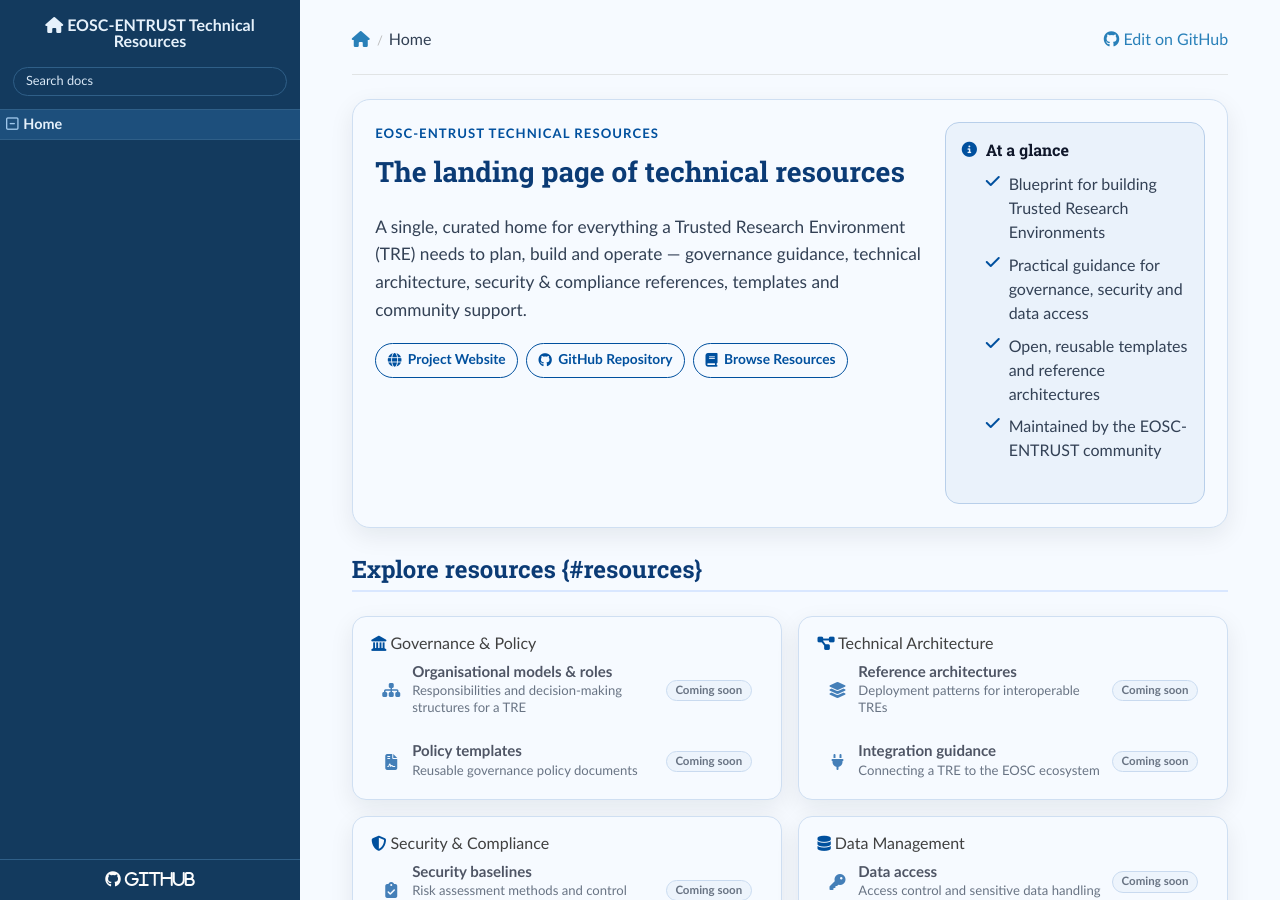
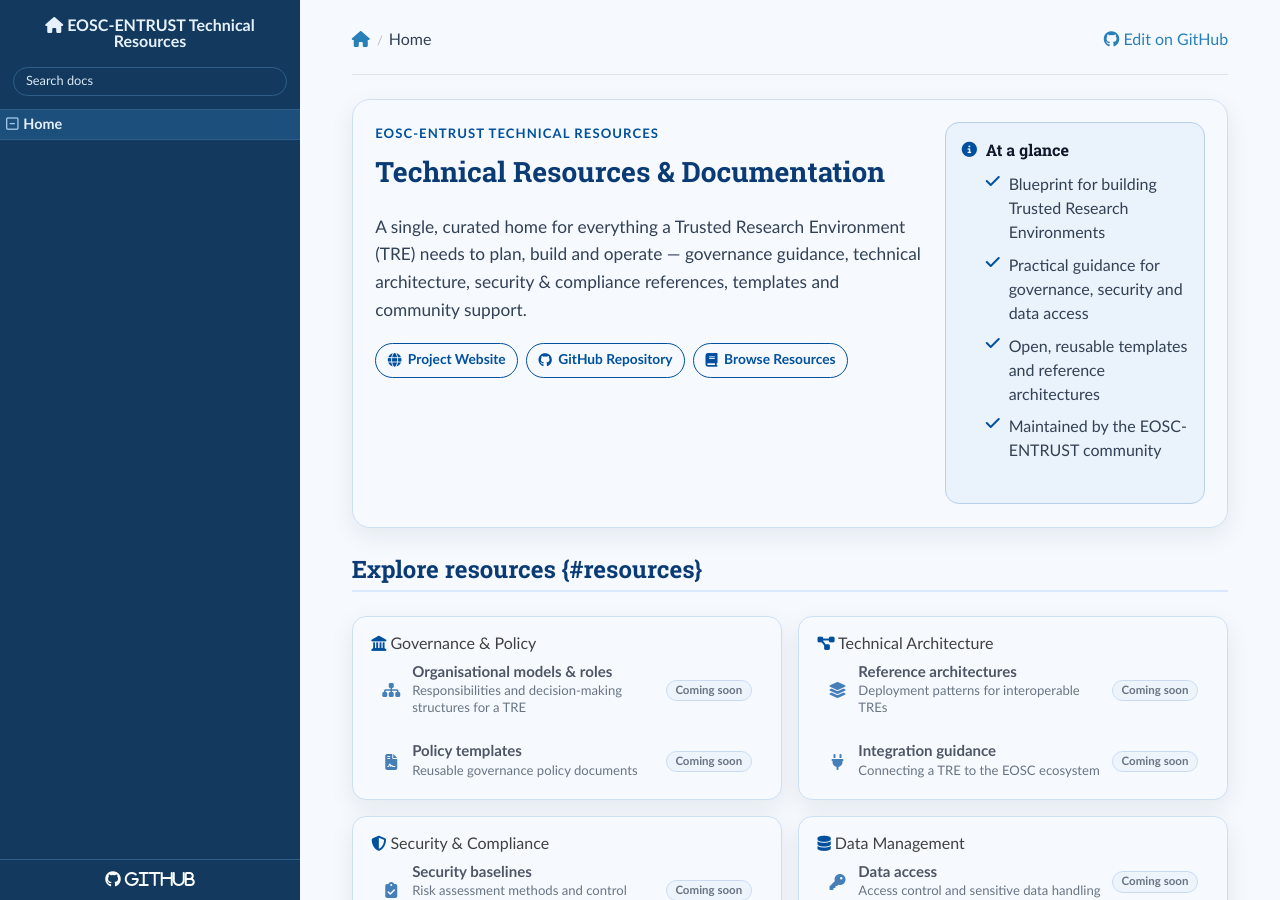
Before and after one commit to unioslo/eosc-entrust-docs, an MkDocs documentation site: the page built from docs/index.md, in a window 1280 px wide and 900 px high. Built offline with MkDocs 1.6.1, drawn with Linux system fonts in a browser that asks for light colours; nearby versions of some CDN libraries.

Commit message:
Update landing page title for technical resources

```diff
--- a/docs/index.md
+++ b/docs/index.md
@@ -1,7 +1,7 @@
 <section class="tre-hero">
 	<div class="tre-hero-main">
 		<p class="tre-eyebrow">EOSC-ENTRUST Technical Resources</p>
-		<h1>The landing page of technical resources</h1>
+		<h1>Technical Resources & Documentation</h1>
 		<p class="tre-lead">
 			A single, curated home for everything a Trusted Research Environment (TRE) needs to plan, build and
 			operate &mdash; governance guidance, technical architecture, security &amp; compliance references,
```
